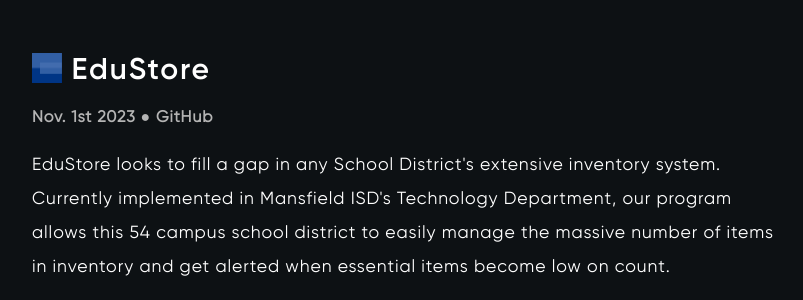
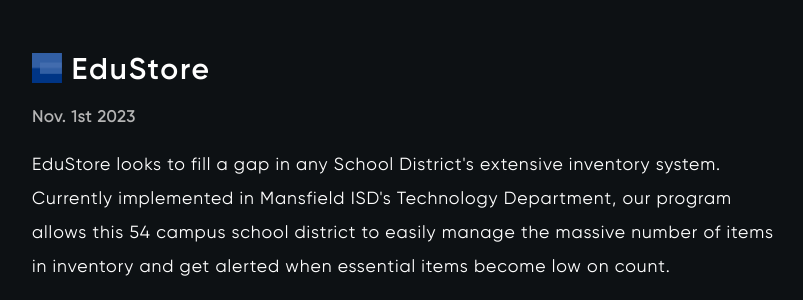
Before and after one commit to PacketPeter/pjgr.dev, a Flask app: page / in a window 1280 px wide. Shown: the part 731-1031 px from the top of the page, without its empty margins (228-1031 px from the left). Run offline with Flask 3, Linux system fonts and the light colour scheme; some libraries are stand-ins or nearby versions.

Commit message:
Edustore Update

```diff
--- a/app/templates/index.html
+++ b/app/templates/index.html
@@ -70,13 +70,12 @@
 
         <section class="project">
             <div class="project-link-container">
-                <a class="project-link" href="https://edustore.pkrm.dev/" target="_blank" rel="noopener noreferrer">
+                <a class="project-link">
                     <img id="edustore-img" src="{{url_for('static', filename='edustore-logo.png')}}" alt="EduStore Logo">
                     EduStore
                 </a>
             </div>
-            <h2 class="project-info">Nov. 1st 2023 ● <a href="https://github.com/PacketParker/edustore" target="_blank"
-                    rel="noopener noreferrer">GitHub</a>
+            <h2 class="project-info">Nov. 1st 2023
             </h2>
             <p class="project-description">EduStore looks to fill a gap in any School District's extensive inventory system. Currently implemented in Mansfield ISD's Technology Department, our program allows this 54 campus school district to easily manage the massive number of items in inventory and get alerted when essential items become low on count. <p class="project-description">Furthermore, EduStore allows admins to keep track of which users are taking out items and constantly observe the number of all parts currently in inventory. Lastly, we've created functionality for school district's to create administrator accounts to add new items to inventory based on their Purchase Order.</p>
             <p class="project-description">This is our submission for the
```
